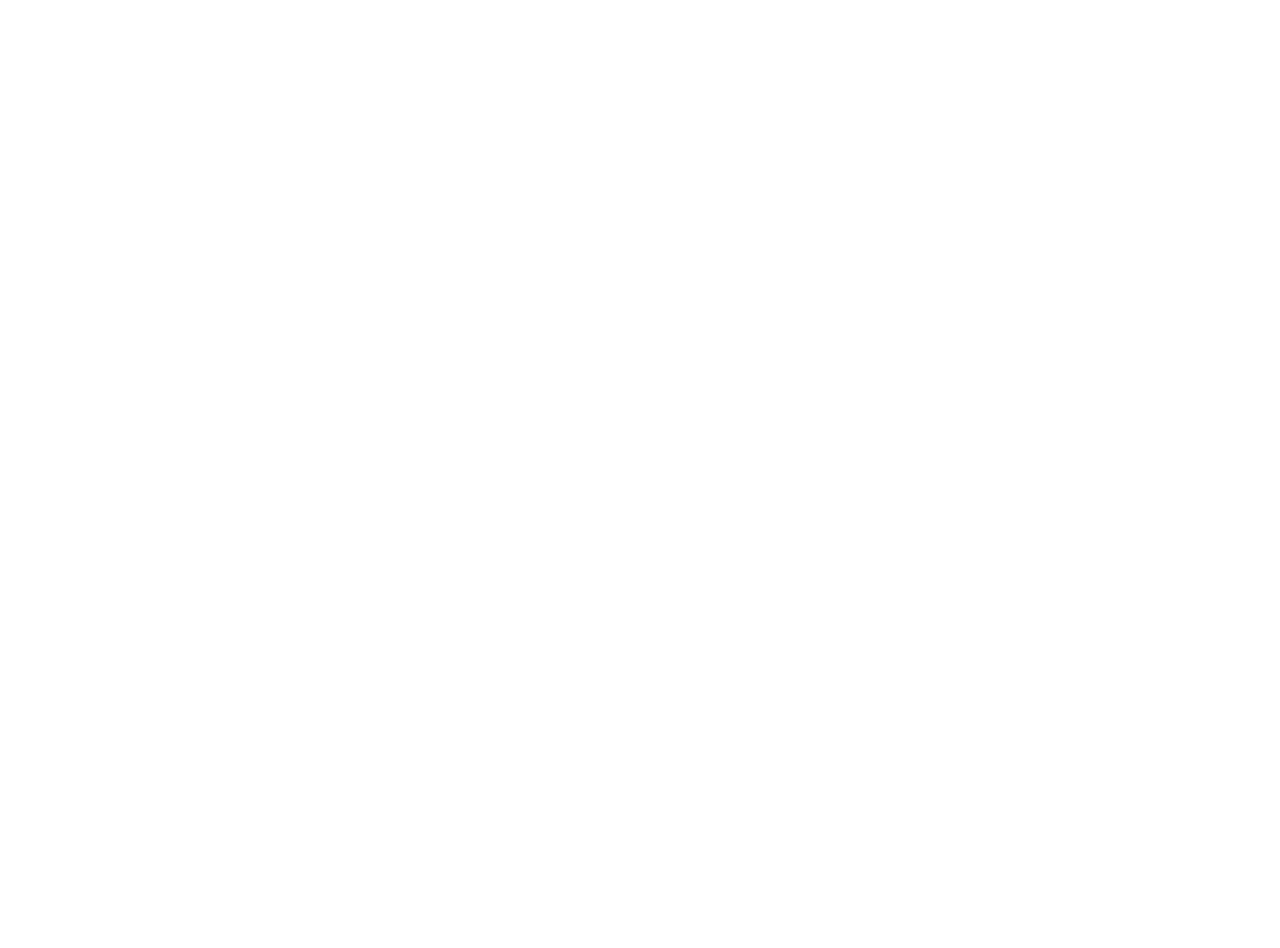
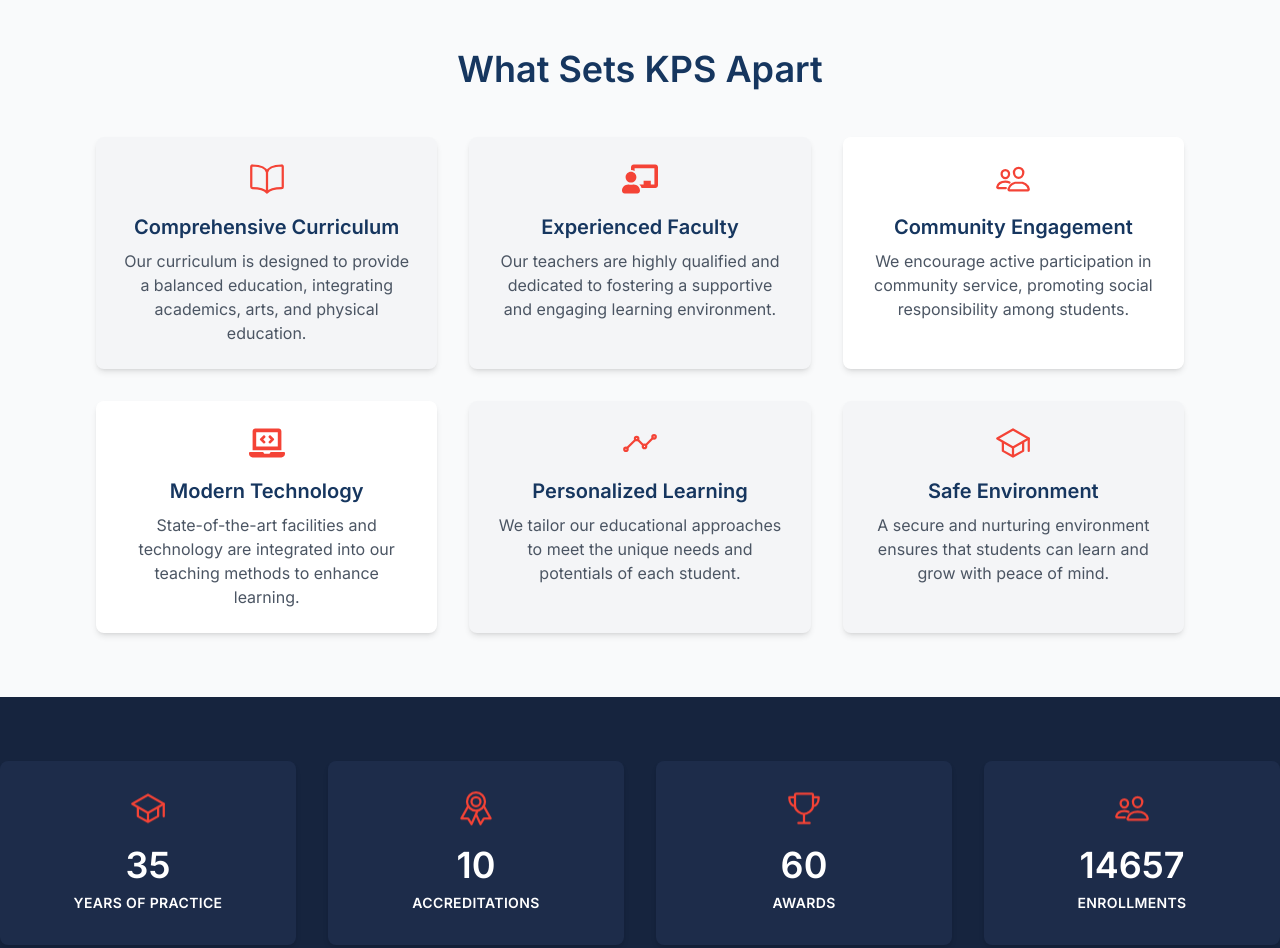
Before and after one commit to Mcdemzy/kps-react, a React (Vite) app: page / in a window 1280 px wide. Shown: the part 880-1828 px from the top of the page. Before the commit the page ends 865 px from the top, so only its background shows below. Built offline with nearby package versions, Linux system fonts and the light colour scheme.

Commit message:
Added CounterSection and SetApartSection components to LandingPage

```diff
--- /dev/null
+++ b/src/Components/css/CounterSection.css
@@ -0,0 +1,50 @@
+/* General Styling */
+.counter-section {
+  background: #16243e;
+}
+
+.counter-box {
+  background: #1d2c4a;
+  padding: 2rem;
+  border-radius: 0.5rem;
+  transition: transform 0.3s ease, box-shadow 0.3s ease;
+}
+
+.counter-box:hover {
+  transform: translateY(-5px);
+  box-shadow: 0 10px 20px rgba(0, 0, 0, 0.3);
+}
+
+/* Icons */
+.icon {
+  font-size: 2.5rem;
+  color: #f44336;
+  animation: bounce 1s infinite;
+}
+
+/* Bounce Animation for Icons */
+@keyframes bounce {
+  0%,
+  100% {
+    transform: translateY(0);
+  }
+  50% {
+    transform: translateY(-10px);
+  }
+}
+
+/* Counter Number Animation */
+@keyframes countUp {
+  from {
+    opacity: 0;
+    transform: scale(0.9);
+  }
+  to {
+    opacity: 1;
+    transform: scale(1);
+  }
+}
+
+.animate-count {
+  animation: countUp 0.8s ease-in-out forwards;
+}
--- /dev/null
+++ b/src/Components/css/SetApartSection.css
@@ -0,0 +1,53 @@
+/* Keyframe Animations */
+
+/* Smooth fade-in animation */
+@keyframes fadeIn {
+  from {
+    opacity: 0;
+    transform: translateY(50px);
+  }
+  to {
+    opacity: 1;
+    transform: translateY(0);
+  }
+}
+
+/* Icon bounce-in effect */
+@keyframes bounceIn {
+  0% {
+    transform: scale(0.3);
+    opacity: 0;
+  }
+  50% {
+    transform: scale(1.1);
+    opacity: 0.8;
+  }
+  100% {
+    transform: scale(1);
+    opacity: 1;
+  }
+}
+
+/* Classes for Animations */
+
+/* Entrance animation for cards */
+.card-animation {
+  animation: fadeIn 0.8s ease-out forwards;
+}
+
+/* Bounce-in animation for icons */
+.icon-animation {
+  animation: bounceIn 1.2s ease-out forwards;
+}
+
+/* Card hover effect */
+.card-hover {
+  transition: transform 0.3s ease, box-shadow 0.3s ease,
+    background-color 0.3s ease;
+}
+
+.card-hover:hover {
+  transform: translateY(-10px);
+  box-shadow: 0 10px 20px rgba(0, 0, 0, 0.15);
+  background-color: #ffffff; /* Brighten the background */
+}
--- a/src/Pages/LandingPage/LandingPage.tsx
+++ b/src/Pages/LandingPage/LandingPage.tsx
@@ -1,11 +1,15 @@
 // import Footer from "../../Components/Shared/Footer";
+import CounterSection from "./components/CounterSection";
 import EntranceSection from "./components/EntranceSection";
+import SetApartSection from "./components/SetApartSection";
 
 const LandingPage = () => {
   return (
     <>
       <main>
         <EntranceSection />
+        <SetApartSection />
+        <CounterSection />
         {/* <Footer /> */}
       </main>
     </>
--- /dev/null
+++ b/src/Pages/LandingPage/components/CounterSection.tsx
@@ -0,0 +1,79 @@
+import { useEffect, useState } from "react";
+import {
+  IoRibbonOutline,
+  IoSchoolOutline,
+  IoPeopleOutline,
+  IoTrophyOutline,
+} from "react-icons/io5";
+import "../../../Components/css/CounterSection.css";
+
+const CounterSection = () => {
+  const counters = [
+    {
+      icon: <IoSchoolOutline className="text-4xl text-[#f44336]" />,
+      value: 35,
+      label: "Years of Practice",
+    },
+    {
+      icon: <IoRibbonOutline className="text-4xl text-[#f44336]" />,
+      value: 10,
+      label: "Accreditations",
+    },
+    {
+      icon: <IoTrophyOutline className="text-4xl text-[#f44336]" />,
+      value: 60,
+      label: "Awards",
+    },
+    {
+      icon: <IoPeopleOutline className="text-4xl text-[#f44336]" />,
+      value: 14657,
+      label: "Enrollments",
+    },
+  ];
+
+  const [counts, setCounts] = useState(counters.map(() => 0));
+
+  useEffect(() => {
+    const intervals = counters.map((counter, index) => {
+      const increment = Math.ceil(counter.value / 100); // Increment for animation
+      return setInterval(() => {
+        setCounts((prevCounts) => {
+          const newCounts = [...prevCounts];
+          if (newCounts[index] < counter.value) {
+            newCounts[index] += increment;
+          } else {
+            newCounts[index] = counter.value; // Ensure it stops at the final value
+          }
+          return newCounts;
+        });
+      }, 20); // Speed of the animation
+    });
+
+    return () => {
+      intervals.forEach(clearInterval); // Cleanup intervals
+    };
+  }, [counters]);
+
+  return (
+    <section className="counter-section w-full py-16 bg-gray-900 text-white text-center">
+      <div className="container mx-auto grid grid-cols-1 sm:grid-cols-2 lg:grid-cols-4 gap-8">
+        {counters.map((counter, index) => (
+          <div
+            key={index}
+            className="counter-box p-6 rounded-lg bg-gray-800 shadow-md hover:shadow-lg transition-shadow duration-300"
+          >
+            <div className="icon mb-4 flex justify-center">{counter.icon}</div>
+            <h2 className="text-4xl font-bold animate-count">
+              {counts[index]}
+            </h2>
+            <p className="text-sm uppercase font-semibold tracking-wide mt-2">
+              {counter.label}
+            </p>
+          </div>
+        ))}
+      </div>
+    </section>
+  );
+};
+
+export default CounterSection;
--- /dev/null
+++ b/src/Pages/LandingPage/components/SetApartSection.tsx
@@ -0,0 +1,107 @@
+import "../../../Components/css/SetApartSection.css";
+import React from "react";
+import {
+  IoBookOutline,
+  IoSchoolOutline,
+  IoPeopleOutline,
+  IoAnalyticsOutline,
+} from "react-icons/io5";
+import { FaChalkboardTeacher, FaLaptopCode } from "react-icons/fa";
+
+interface Card {
+  icon: React.ReactElement;
+  title: string;
+  description: string;
+  isMiddle?: boolean;
+}
+
+const SetApartSection = () => {
+  // Data for the six cards
+  const cards: Card[] = [
+    {
+      icon: (
+        <IoBookOutline className="text-[#f44336] text-4xl icon-animation" />
+      ),
+      title: "Comprehensive Curriculum",
+      description:
+        "Our curriculum is designed to provide a balanced education, integrating academics, arts, and physical education.",
+    },
+    {
+      icon: (
+        <FaChalkboardTeacher className="text-[#f44336] text-4xl icon-animation" />
+      ),
+      title: "Experienced Faculty",
+      description:
+        "Our teachers are highly qualified and dedicated to fostering a supportive and engaging learning environment.",
+    },
+    {
+      icon: (
+        <IoPeopleOutline className="text-[#f44336] text-4xl icon-animation" />
+      ),
+      title: "Community Engagement",
+      description:
+        "We encourage active participation in community service, promoting social responsibility among students.",
+      isMiddle: true,
+    },
+    {
+      icon: <FaLaptopCode className="text-[#f44336] text-4xl icon-animation" />,
+      title: "Modern Technology",
+      description:
+        "State-of-the-art facilities and technology are integrated into our teaching methods to enhance learning.",
+      isMiddle: true,
+    },
+    {
+      icon: (
+        <IoAnalyticsOutline className="text-[#f44336] text-4xl icon-animation" />
+      ),
+      title: "Personalized Learning",
+      description:
+        "We tailor our educational approaches to meet the unique needs and potentials of each student.",
+    },
+    {
+      icon: (
+        <IoSchoolOutline className="text-[#f44336] text-4xl icon-animation" />
+      ),
+      title: "Safe Environment",
+      description:
+        "A secure and nurturing environment ensures that students can learn and grow with peace of mind.",
+    },
+  ];
+
+  return (
+    <main className="w-full bg-gray-50 py-16 px-6 md:px-16 lg:px-24">
+      {/* Main Heading */}
+      <h1 className="text-3xl md:text-4xl font-bold text-center text-[#16365F] mb-12">
+        What Sets KPS Apart
+      </h1>
+
+      {/* Cards Section */}
+      <section className="grid grid-cols-1 sm:grid-cols-2 lg:grid-cols-3 gap-8">
+        {cards.map((card, index) => (
+          <div
+            key={index}
+            className={`flex flex-col items-center text-center p-6 rounded-lg shadow-md card-hover card-animation ${
+              card.isMiddle ? "bg-white" : "bg-[#f4f5f7]"
+            }`}
+            style={{ animationDelay: `${index * 0.2}s` }}
+          >
+            {/* Icon */}
+            <div className="mb-4">{card.icon}</div>
+
+            {/* Title */}
+            <h2 className="text-xl font-semibold text-[#16365F] mb-2">
+              {card.title}
+            </h2>
+
+            {/* Description */}
+            <p className="text-gray-600 text-sm md:text-base">
+              {card.description}
+            </p>
+          </div>
+        ))}
+      </section>
+    </main>
+  );
+};
+
+export default SetApartSection;
```
